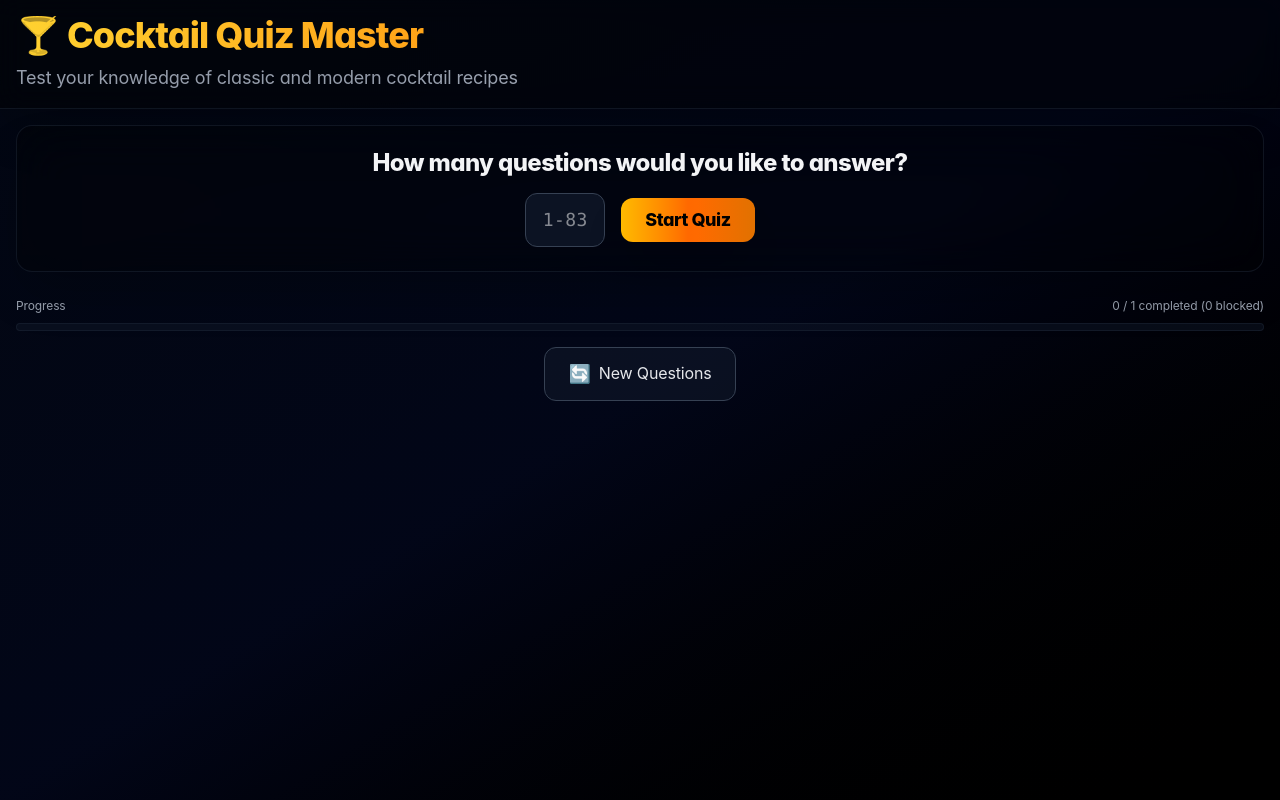
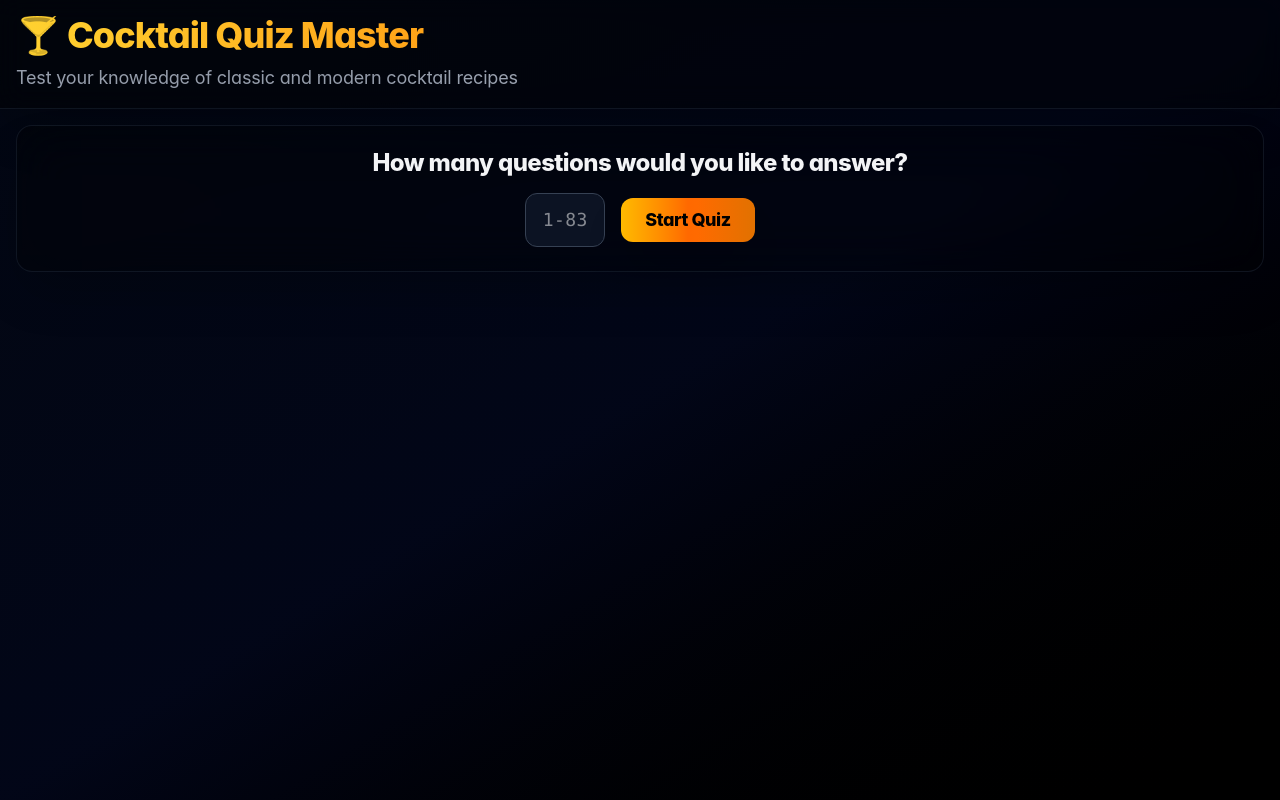
Before and after one commit to Appr0ximity/recipe-quiz, a React (Vite) app: page / in a window 1280 px wide. Built offline with nearby package versions, Linux system fonts and the light colour scheme.

Commit message:
Fixed user starting quiz without entering number

```diff
--- a/src/App.tsx
+++ b/src/App.tsx
@@ -5,7 +5,7 @@ import { QuestionCard } from './components/QuestionCard'
 function App() {
 
   const [questionNumbers, setQuestionNumbers] = useState<Set<number>>(new Set())
-  const [numberOfQuestions, setNumberOfQuestions] = useState(1)
+  const [numberOfQuestions, setNumberOfQuestions] = useState(0)
   const [showNumber, setShowNumber] = useState(true)
   const [completedQuestions, setCompletedQuestions] = useState(0)
   const [totalScore, setTotalScore] = useState(0)
@@ -79,6 +79,9 @@ function App() {
   }
 
   const handleStartQuiz = () => {
+    if(numberOfQuestions === 0){
+      alert("Enter a number to continue")
+    }
     setShowNumber(false)
     setCompletedQuestions(0)
     setTotalScore(0)
```
